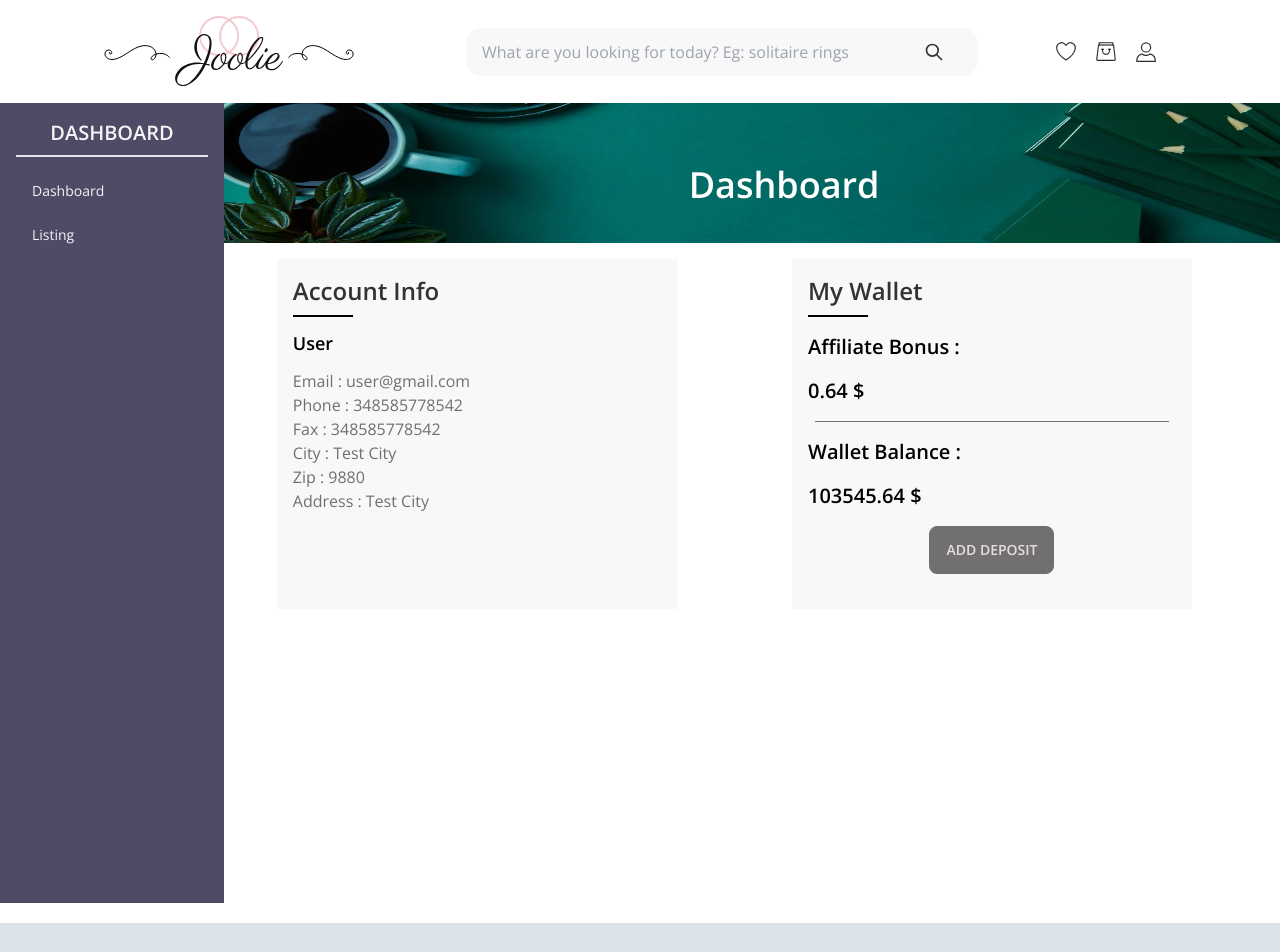
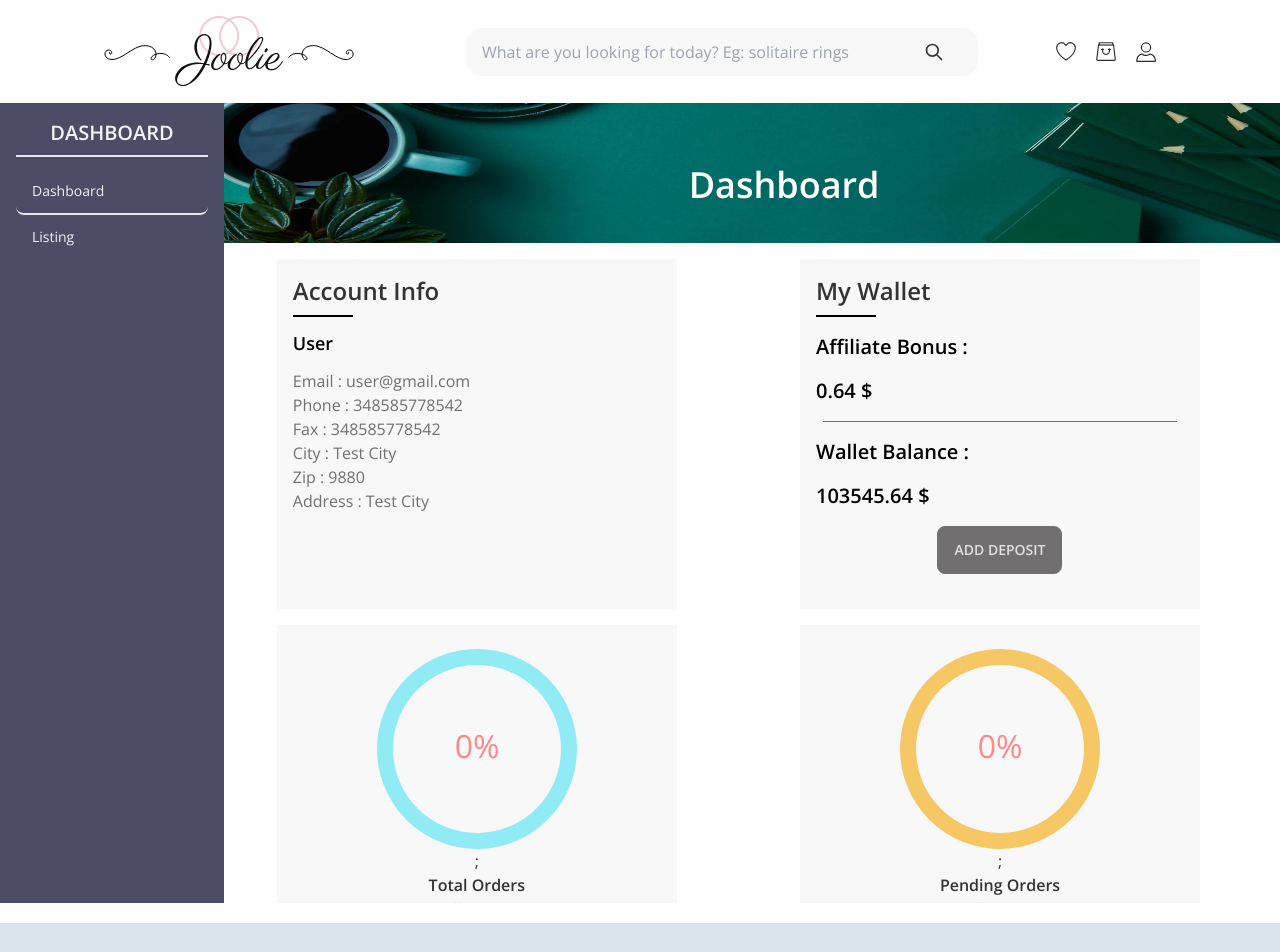
Before and after one commit to eliyas700/Candre-Jwellery, a React (Create React App) app: page /wishlist in a window 1280 px wide. Shown: the top 952 px of the page. Built offline with nearby package versions, Linux system fonts and the light colour scheme.

Commit message:
Dashboard Complete

```diff
--- a/package.json
+++ b/package.json
@@ -12,6 +12,7 @@
     "daisyui": "^2.15.2",
     "equation-resolver": "^1.0.0-rc.1",
     "react": "^18.1.0",
+    "react-circular-progressbar": "^2.0.4",
     "react-dom": "^18.1.0",
     "react-equation": "^1.0.0-rc.1",
     "react-icons": "^4.4.0",
--- /dev/null
+++ b/src/Components/UserWishList/ChangingProgressProvider.js
@@ -0,0 +1,25 @@
+import React from "react";
+
+class ChangingProgressProvider extends React.Component {
+  static defaultProps = {
+    interval: 1000,
+  };
+
+  state = {
+    valuesIndex: 0,
+  };
+
+  componentDidMount() {
+    setInterval(() => {
+      this.setState({
+        valuesIndex: (this.state.valuesIndex + 1) % this.props.values.length,
+      });
+    }, this.props.interval);
+  }
+
+  render() {
+    return this.props.children(this.props.values[this.state.valuesIndex]);
+  }
+}
+
+export default ChangingProgressProvider;
--- a/src/Components/UserWishList/DashboardInfo.js
+++ b/src/Components/UserWishList/DashboardInfo.js
@@ -1,11 +1,15 @@
 import React from "react";
 import DashboardHeader from "./DashboardHeader";
-
+import { CircularProgressbar, buildStyles } from "react-circular-progressbar";
+import "react-circular-progressbar/dist/styles.css";
+import ChangingProgressProvider from "./ChangingProgressProvider";
 const DashboardInfo = () => {
+  const percentage = 0;
   return (
     <div>
       <DashboardHeader title={"Dashboard"}></DashboardHeader>
-      <div className="w-[90%] mx-auto grid grid-cols-2 gap-20">
+      <div className="w-[90%] mx-auto">
+        <div className=" grid grid-cols-2 gap-x-24">
           <div className="w-[400px] h-[350px] bg-[#f8f8f8] p-4 mt-4">
             <h2 className="text-2xl text-left font-semibold pb-2">
               Account Info
@@ -39,6 +43,79 @@ const DashboardInfo = () => {
             </p>
             <button className="btn btn-info">Add Deposit</button>
           </div>
+          <div className="w-[400px] h-[350px] bg-[#f8f8f8] p-4 mt-4 py-6">
+            <div className="w-[200px] mx-auto">
+              <CircularProgressbar
+                value={percentage}
+                text={`${percentage}%`}
+                styles={buildStyles({
+                  rotation: 0.25,
+
+                  strokeLinecap: "butt",
+
+                  textSize: "16px",
+
+                  pathTransitionDuration: 0.5,
+
+                  pathColor: `rgba(62, 152, 199, ${percentage / 100})`,
+                  textColor: "#f88",
+                  trailColor: "#90EBF5",
+                  backgroundColor: "#3e98c7",
+                })}
+              />
+              ;
+            </div>
+            <h2 className="font-bold ">Total Orders</h2>
+            <p className="text-info text-semibold">All Times</p>
+          </div>
+          <div className="w-[400px] h-[350px] bg-[#f8f8f8] p-4 mt-4 py-6">
+            <div className="w-[200px] mx-auto">
+              <ChangingProgressProvider values={[0, 20, 40, 60, 76]}>
+                {(percentage) => (
+                  <CircularProgressbar
+                    value={percentage}
+                    text={`${percentage}%`}
+                    styles={buildStyles({
+                      pathTransitionDuration: 0.15,
+                      rotation: 0.25,
+
+                      strokeLinecap: "butt",
+
+                      textSize: "16px",
+                      pathColor: `rgba(62, 152, 199, ${percentage / 100})`,
+                      textColor: "#f88",
+                      trailColor: "#F5C765",
+                      backgroundColor: "#3e98c7",
+                    })}
+                  />
+                )}
+              </ChangingProgressProvider>
+              ;
+            </div>
+            <h2 className="font-bold ">Pending Orders</h2>
+            <p className="text-info text-semibold">All Times</p>
+          </div>
+        </div>
+        <div className="w-[99%] mx-auto h-auto bg-[#f8f8f8] p-4 mt-4 py-6">
+          <h2 className="text-2xl text-left font-semibold pb-2">
+            Recent Orders
+          </h2>
+          <div className="w-[60px] h-[2px] bg-black"></div>
+          <div class="overflow-x-auto mt-5 ">
+            <table class="table table-zebra w-full">
+              <thead className="">
+                <tr>
+                  <th>#order</th>
+                  <th>Date</th>
+                  <th>Order total</th>
+                  <th>Order Status</th>
+                  <th>View</th>
+                </tr>
+              </thead>
+              <tbody></tbody>
+            </table>
+          </div>
+        </div>
       </div>
     </div>
   );
--- a/src/Components/UserWishList/UserWishList.js
+++ b/src/Components/UserWishList/UserWishList.js
@@ -53,7 +53,9 @@ const UserWishList = () => {
                   Dashboard
                 </h2>
                 <li>
-                  <Link to="/wishlist">Dashboard</Link>
+                  <Link to="/wishlist" className="border-b-2">
+                    Dashboard
+                  </Link>
                 </li>
 
                 <li>
```
Also changed, not shown: 1 other file (tests, documents, lock files or other folders). Lines whose indentation alone changed are shown as unchanged.
